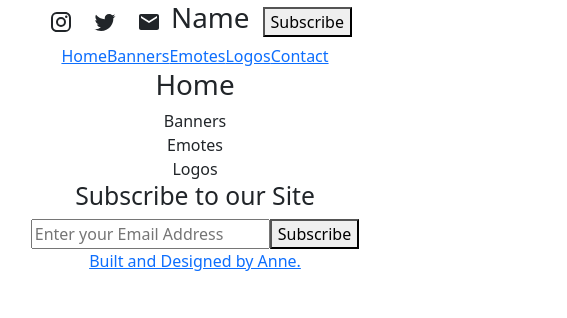
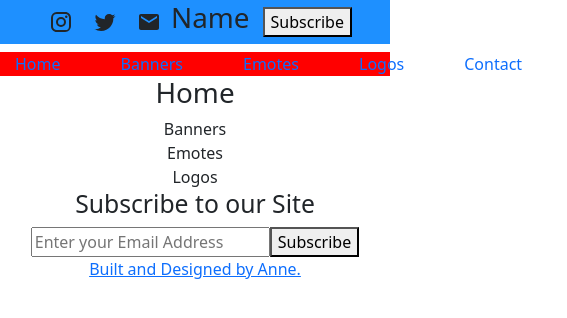
Before and after one commit to vian-ai/v1-ArtLabs, a React (Create React App) app: page /contact in a window 390 px wide. Shown: the top 318 px of the page, 567 px wide, since content can reach past the window. Built offline with nearby package versions, Linux system fonts and the light colour scheme.

Commit message:
add nav and header styling and hamburger menu

```diff
--- a/src/App.js
+++ b/src/App.js
@@ -15,7 +15,7 @@ function App() {
   return (
     <div className="App">
       <Header />
-      <nav>
+      <nav className='nav-menu'>
         <Link to='/'>Home</Link>
         <Link to='/banners'>Banners</Link>
         <Link to='/emotes'>Emotes</Link>
--- a/src/Styles/App.css
+++ b/src/Styles/App.css
@@ -1,3 +1,18 @@
 .App {
   text-align: center;
 }
+
+.nav-menu {
+  background-color: red;
+  position: relative;
+  width: 100%;
+  margin-top: 52px;
+  z-index: 2;
+}
+
+.nav-menu a {
+  display: inline;
+  text-decoration: none;
+  margin: 15px;
+  padding-right: 30px;
+}
--- a/src/Styles/Header.css
+++ b/src/Styles/Header.css
@@ -2,6 +2,11 @@
   display: flex;
   align-items: center;
   justify-content: space-between;
+  position: fixed;
+  width: 100%;
+  top: 0;
+  z-index: 2;
+  background-color: dodgerblue;
 }
 
 .btn {
```
